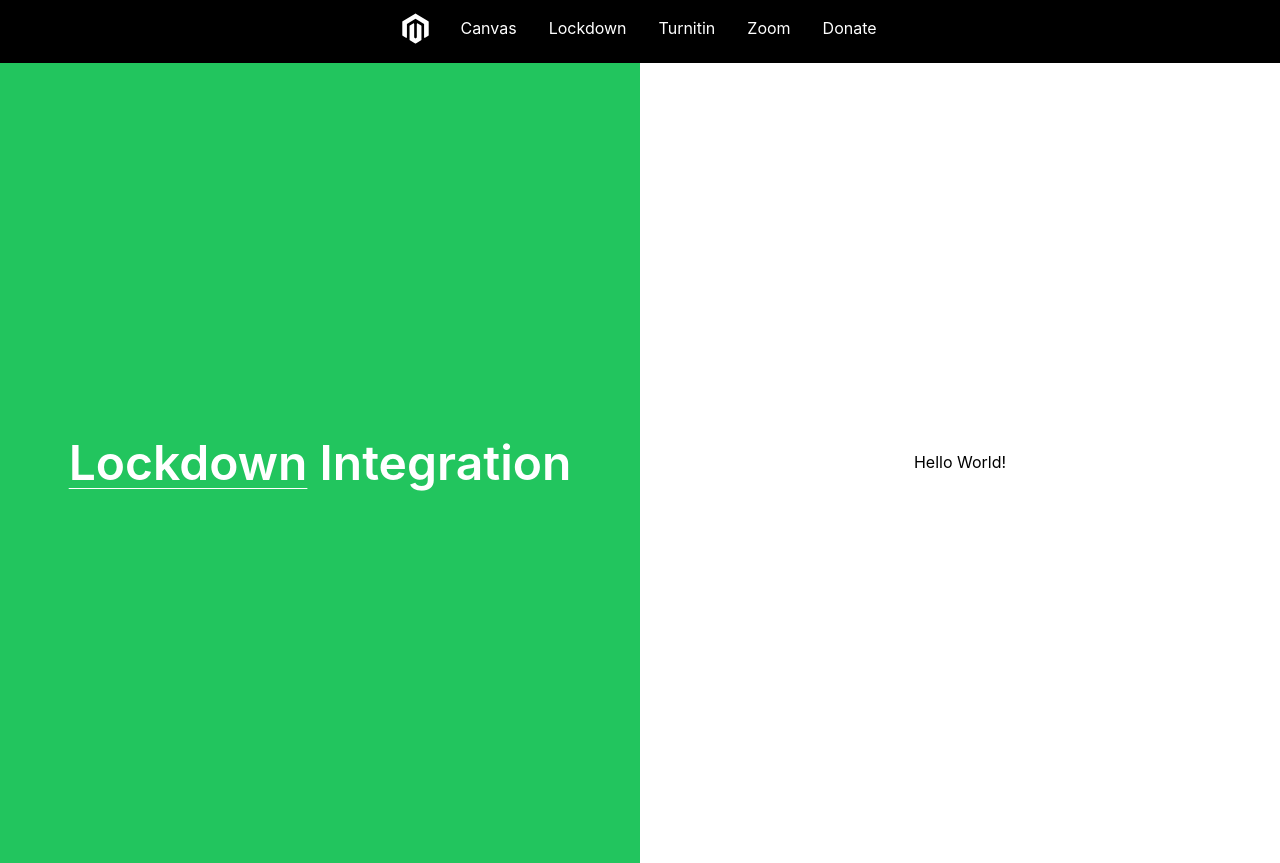
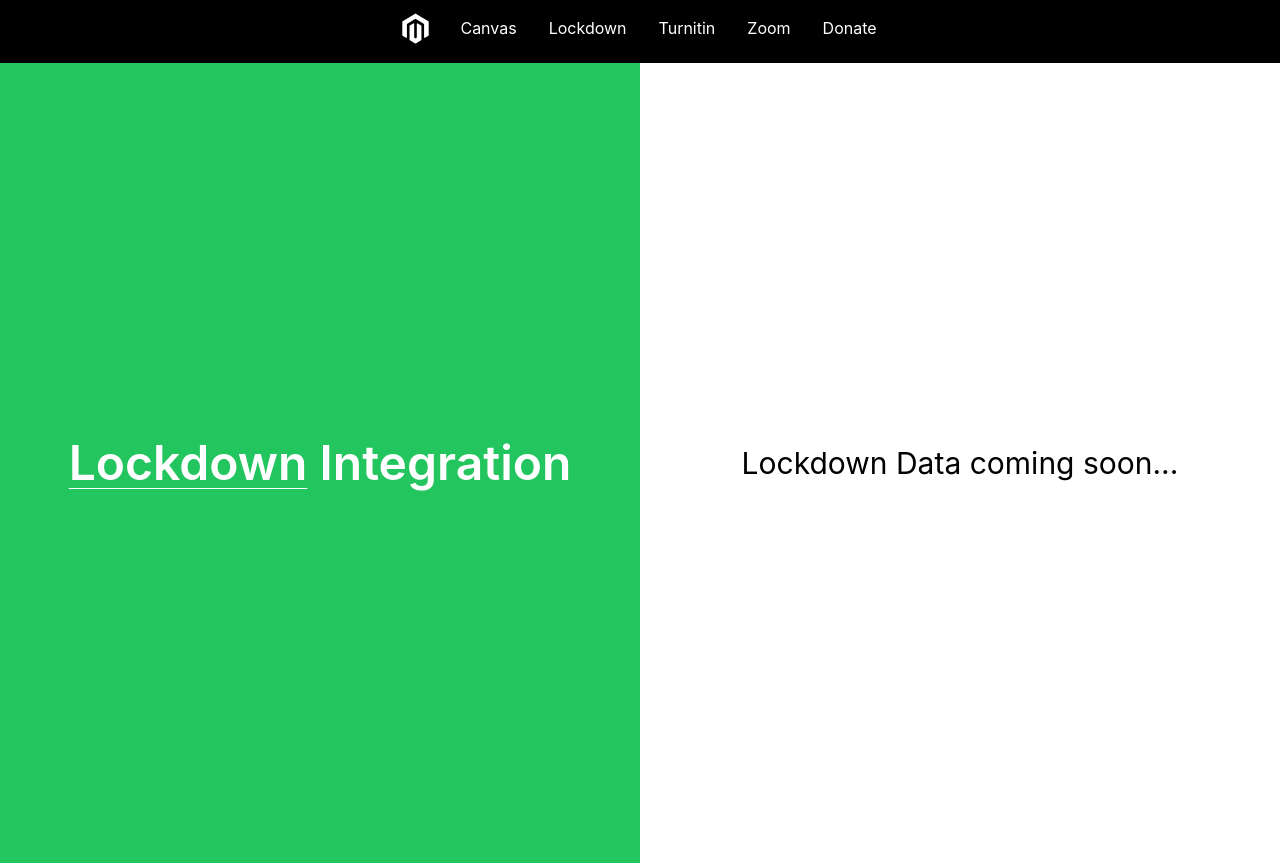
Before and after one commit to edwinhern/untstatus-next, a Next.js app: page /lockdown in a window 1280 px wide. Built offline with nearby package versions, Linux system fonts and the light colour scheme.

Commit message:
Dev (#5)
* inital commit

* update design

* updated responsive for phone and changed color text

* change font size

* created navbar and made route pages, and integrated stripe api

* added transitions and animations

```diff
--- a/components/mashead.tsx
+++ b/components/mashead.tsx
@@ -1,5 +1,31 @@
 import React, { useRef, useContext, useState, useCallback } from "react";
 import { ScrollContext } from "../utils/scroll-observer";
+import { motion } from 'framer-motion';
+
+const easing = [.6, -.05, .01, .99]
+
+const fadeInUp = {
+  inital: {
+    y:60,
+    opacity: 0,
+  },
+  animate: {
+    y:0,
+    opacity: 1,
+    transition: {
+      duration: .6,
+      ease: easing,
+    }
+  }
+}
+
+const stagger = {
+  animate: {
+    transition: {
+      staggerChildren: 0.1
+    }
+  }
+}
 
 const Masthead: React.FC = () => {
   const [imageLoaded, setImageLoaded] = useState(true);
@@ -18,7 +44,8 @@
   }, []);
 
   return (
-    <div
+    <motion.div variants={stagger}
+    animate={{ opacity:1}} initial={{ opacity:0}} transition={{delay: .2}}
       ref={refContainer}
       className="min-h-screen flex flex-col items-center justify-center sticky top-0 -z-10"
       style={{
@@ -42,13 +69,13 @@
         />
       </video>
 
-      <div className="p-12 font-bold z-10 text-white text-center flex-1 flex items-center justify-center flex-col">
+      <motion.div variants={fadeInUp} className="p-12 font-bold z-10 text-white text-center flex-1 flex items-center justify-center flex-col">
         <h1 className="mb-6 uppercase text-4xl xl:text-5xl">unt<a className="font-thin">Status</a></h1>
         <h2 className="mb-2 text-2xl xl:text-3xl tracking-tight">
           <span>Web Development,</span> <span>done right.</span>
         </h2>
-      </div>
-      <div
+      </motion.div>
+      <motion.div variants={fadeInUp}
         className={`animate-bounce flex-grow-0 pb-[100px] md:pb-20 transition-all duration-1000 z-10
             ${imageLoaded ? "opacity-100" : "opacity-0"}`}
       >
@@ -59,8 +86,8 @@
           alt="scroll down"
           onLoad={handleImageLoaded}
         />
-      </div>
-    </div>
+      </motion.div>
+    </motion.div>
   );
 };
 
--- a/components/navbar.tsx
+++ b/components/navbar.tsx
@@ -1,9 +1,6 @@
 import React from "react";
 import Image from "next/image";
-import { checkout } from "./checkout";
 import Link from 'next/link';
-
-
 
 const Navbar: React.FC = () => {
   return (
--- a/package.json
+++ b/package.json
@@ -14,6 +14,7 @@
     "embla-carousel-autoplay": "^6.2.0",
     "embla-carousel-class-names": "^6.2.0",
     "embla-carousel-react": "^6.2.0",
+    "framer-motion": "^6.3.11",
     "isomorphic-unfetch": "^3.1.0",
     "next": "12.1.5",
     "react": "18.1.0",
--- a/pages/_app.tsx
+++ b/pages/_app.tsx
@@ -2,14 +2,18 @@
 import type { AppProps } from "next/app";
 import ScrollObserver from "../utils/scroll-observer";
 import SizeObserver from "../utils/size-observer";
+import {AnimatePresence } from 'framer-motion';
 
 function MyApp({ Component, pageProps }: AppProps) {
   return (
-    <SizeObserver>
-      <ScrollObserver>
-        <Component {...pageProps} />
-      </ScrollObserver>
-    </SizeObserver>
+      <SizeObserver>
+        <ScrollObserver>
+        <AnimatePresence exitBeforeEnter>
+          <Component {...pageProps} />
+        </AnimatePresence>
+        </ScrollObserver>
+      </SizeObserver>
+
   );
 }
 
--- a/pages/canvas.tsx
+++ b/pages/canvas.tsx
@@ -1,15 +1,58 @@
 import React from "react";
+import { motion } from "framer-motion";
 import Navbar from "../components/navbar";
 import {WorkLink} from "../components/work";
 
+const easing = [.6, -.05, .01, .99]
+
+const fadeInUp = {
+  inital: {
+    y:100,
+    opacity: 0,
+  },
+  animate: {
+    y:0,
+    opacity: 1,
+    transition: {
+      duration: .6,
+      ease: easing,
+    }
+  }
+}
+const fadeInDown = {
+  inital: {
+    y:-100,
+    opacity: 0,
+  },
+  animate: {
+    y:0,
+    opacity: 1,
+    transition: {
+      duration: .6,
+      ease: easing,
+    }
+  }
+}
+
+const stagger = {
+  animate: {
+    transition: {
+      staggerChildren: 0.1
+    }
+  }
+}
+
 const canvasPage: React.FC = () => {
   return (
+    <motion.div variants={stagger}
+    animate="animate" initial="inital"
+    exit={{ opacity: 0 }}>
     <>
       <Navbar />
       {/* Work Container */}
       <div className="grid grid-cols-1 lg:grid-cols-2 w-full min-h-screen top-0 sticky">
         {/* Work Left */}
-        <div className="bg-opacity-100 saturate-100 bg-pink-500
+        <motion.div variants={fadeInUp} className="bg-opacity-100 saturate-100 bg-pink-500
         flex flex-col items-center justify-center h-[30vh] lg:h-auto
         text-white text-4xl md:text-5xl font-semibold leading-10"
         >
@@ -20,15 +63,16 @@
             Integration
           </span>
           {/* <span><a href="https://statushistory.instructure.com/unt.instructure.com" className="underline">Canvas</a> Integration</span> */}
-        </div> {/* Work Left */}
+        </motion.div> {/* Work Left */}
         {/* Work Right */}
         <div className="bg-white h-[70vh] lg:min-h-screen flex flex-1 lg:items-center text-center justify-center ">
-          <div className="w-full max-w-md pt-10 lg:pt-0 px-0 md:px-0">
-            Hello World!
-          </div>
+          <motion.div variants={fadeInDown} className="text-3xl w-full max-w-md pt-10 lg:pt-0 px-0 md:px-0">
+          Canvas Data coming soon...
+          </motion.div>
         </div> {/* Work Right */}
       </div> {/* Work Container */}
     </>
+    </motion.div>
   );
 };
 
--- a/pages/index.tsx
+++ b/pages/index.tsx
@@ -1,4 +1,5 @@
 import type { NextPage } from 'next'
+import { motion } from 'framer-motion';
 import Head from 'next/head'
 import Masthead from '../components/mashead'
 import AboutUs from '../components/aboutus'
@@ -6,18 +7,40 @@
 import Testimonials from '../components/testimonials'
 import Footer from '../components/footer'
 import ContactForm from '../components/contact-form'
-import Payment from '../components/payment'
 import Navbar from '../components/navbar'
+
+// animate: defines animation
+// initial: defines the inital state
+// exit: defines animation when component exits
+const easing = [.6, -.05, .01, .99]
+
+const fadeInUp = {
+  inital: {
+    opacity: 0,
+  },
+  animate: {
+    opacity: 1,
+    transition: {
+      duration: .6,
+      ease: easing,
+    }
+  }
+}
+
 const Home: NextPage = (initialData:any) => {
 
   return (
-    <div className="scroll-smooth">
+    <motion.div
+    animate="animate" initial="inital"
+    exit={{ opacity: 0 }}  >
       <Head>
         <title>Welcome</title>
         <meta name="description" content="Made for the people, UNT." />
         <link rel="icon" href="/assets/logos/logo-100.svg" />
       </Head>
-      <Navbar />
+      <motion.div variants={fadeInUp} >
+        <Navbar />
+      </motion.div>
       <Masthead />
       <AboutUs />
       <Works />
@@ -25,7 +48,7 @@
       <ContactForm />
       <Footer />
 
-    </div>
+    </motion.div>
   )
 }
 
--- a/pages/lockdown.tsx
+++ b/pages/lockdown.tsx
@@ -1,15 +1,59 @@
 import React from "react";
 import Navbar from "../components/navbar";
 import {WorkLink} from "../components/work";
+import {motion} from 'framer-motion';
+
+const easing = [.6, -.05, .01, .99]
+
+const fadeInUp = {
+  inital: {
+    y:100,
+    opacity: 0,
+  },
+  animate: {
+    y:0,
+    opacity: 1,
+    transition: {
+      duration: .6,
+      ease: easing,
+    }
+  }
+}
+
+const fadeInDown = {
+  inital: {
+    y:-100,
+    opacity: 0,
+  },
+  animate: {
+    y:0,
+    opacity: 1,
+    transition: {
+      duration: .6,
+      ease: easing,
+    }
+  }
+}
+
+const stagger = {
+  animate: {
+    transition: {
+      staggerChildren: 0.1
+    }
+  }
+}
 
 const lockdownPage: React.FC = () => {
   return (
     <>
       <Navbar />
       {/* Work Container */}
-      <div className="grid grid-cols-1 lg:grid-cols-2 w-full min-h-screen top-0 sticky">
+      <motion.div variants={stagger}
+      animate="animate" initial="inital"
+      exit={{ opacity: 0 }}
+      className="grid grid-cols-1 lg:grid-cols-2 w-full min-h-screen top-0 sticky">
         {/* Work Left */}
-        <div className="bg-opacity-100 saturate-100 bg-green-500
+        <motion.div variants={fadeInUp} className="bg-opacity-100 saturate-100 bg-green-500
         flex flex-col items-center justify-center h-[30vh] lg:h-auto
         text-white text-[34px] md:text-5xl font-semibold leading-10"
         >
@@ -19,14 +63,14 @@
             </WorkLink>{" "}
             Integration
           </span>
-        </div> {/* Work Left */}
+        </motion.div> {/* Work Left */}
         {/* Work Right */}
-        <div className="bg-white h-[70vh] lg:min-h-screen flex flex-1 lg:items-center text-center justify-center ">
-          <div className="w-full max-w-md pt-10 lg:pt-0 px-0 md:px-0">
-            Hello World!
-          </div>
+        <div  className="bg-white h-[70vh] lg:min-h-screen flex flex-1 lg:items-center text-center justify-center ">
+          <motion.div variants={fadeInDown} className="text-3xl w-full max-w-md pt-10 lg:pt-0 px-0 md:px-0">
+          Lockdown Data coming soon...
+          </motion.div>
         </div> {/* Work Right */}
-      </div> {/* Work Container */}
+      </motion.div> {/* Work Container */}
     </>
   );
 };
--- a/pages/turnitin.tsx
+++ b/pages/turnitin.tsx
@@ -1,15 +1,60 @@
 import React from "react";
 import Navbar from "../components/navbar";
 import {WorkLink} from "../components/work";
+import {motion} from 'framer-motion';
+
+const easing = [.6, -.05, .01, .99]
+
+const fadeInUp = {
+  inital: {
+    y:100,
+    opacity: 0,
+  },
+  animate: {
+    y:0,
+    opacity: 1,
+    transition: {
+      duration: .6,
+      ease: easing,
+    }
+  }
+}
+
+const fadeInDown = {
+  inital: {
+    y:-100,
+    opacity: 0,
+  },
+  animate: {
+    y:0,
+    opacity: 1,
+    transition: {
+      duration: .6,
+      ease: easing,
+    }
+  }
+}
+
+const stagger = {
+  animate: {
+    transition: {
+      staggerChildren: 0.1
+    }
+  }
+}
+
 
 const turnitinPage: React.FC = () => {
   return (
     <>
       <Navbar />
       {/* Work Container */}
-      <div className="grid grid-cols-1 lg:grid-cols-2 w-full min-h-screen top-0 sticky">
+      <motion.div
+      animate="animate" initial="inital"
+      exit={{ opacity: 0 }}
+      className="grid grid-cols-1 lg:grid-cols-2 w-full min-h-screen top-0 sticky">
         {/* Work Left */}
-        <div className="bg-opacity-100 saturate-100 bg-purple-500
+        <motion.div variants={fadeInUp} className="bg-opacity-100 saturate-100 bg-purple-500
         flex flex-col items-center justify-center h-[30vh] lg:h-auto
         text-white text-4xl md:text-5xl font-semibold leading-10"
         >
@@ -19,14 +64,14 @@
             </WorkLink>{" "}
             Integration
           </span>
-        </div> {/* Work Left */}
+        </motion.div> {/* Work Left */}
         {/* Work Right */}
         <div className="bg-white h-[70vh] lg:min-h-screen flex flex-1 lg:items-center text-center justify-center ">
-          <div className="w-full max-w-md pt-10 lg:pt-0 px-0 md:px-0">
-            Hello World!
-          </div>
+          <motion.div variants={fadeInDown} className="text-3xl w-full max-w-md pt-10 lg:pt-0 px-0 md:px-0">
+          Turnitin Data coming soon...
+          </motion.div>
         </div> {/* Work Right */}
-      </div> {/* Work Container */}
+      </motion.div> {/* Work Container */}
     </>
   );
 };
--- a/pages/zoom.tsx
+++ b/pages/zoom.tsx
@@ -1,15 +1,59 @@
 import React from "react";
 import Navbar from "../components/navbar";
 import {WorkLink} from "../components/work";
+import {motion} from 'framer-motion';
+
+const easing = [.6, -.05, .01, .99]
+
+const fadeInUp = {
+  inital: {
+    y:100,
+    opacity: 0,
+  },
+  animate: {
+    y:0,
+    opacity: 1,
+    transition: {
+      duration: .6,
+      ease: easing,
+    }
+  }
+}
+
+const fadeInDown = {
+  inital: {
+    y:-100,
+    opacity: 0,
+  },
+  animate: {
+    y:0,
+    opacity: 1,
+    transition: {
+      duration: .6,
+      ease: easing,
+    }
+  }
+}
+
+const stagger = {
+  animate: {
+    transition: {
+      staggerChildren: 0.1
+    }
+  }
+}
 
 const zoomPage: React.FC = () => {
   return (
     <>
       <Navbar />
       {/* Work Container */}
-      <div className="grid grid-cols-1 lg:grid-cols-2 w-full min-h-screen top-0 sticky">
+      <motion.div variants={stagger}
+      animate="animate" initial="inital"
+      exit={{ opacity: 0 }}
+      className="grid grid-cols-1 lg:grid-cols-2 w-full min-h-screen top-0 sticky">
         {/* Work Left */}
-        <div className="bg-opacity-100 saturate-100 bg-blue-500
+        <motion.div variants={fadeInUp} className="bg-opacity-100 saturate-100 bg-blue-500
         flex flex-col items-center justify-center h-[30vh] lg:h-auto
         text-white text-4xl md:text-5xl font-semibold leading-10"
         >
@@ -19,14 +63,14 @@
             </WorkLink>{" "}
             Integration
           </span>
-        </div> {/* Work Left */}
+        </motion.div> {/* Work Left */}
         {/* Work Right */}
         <div className="bg-white h-[70vh] lg:min-h-screen flex flex-1 lg:items-center text-center justify-center ">
-          <div className="w-full max-w-md pt-10 lg:pt-0 px-0 md:px-0">
-            Hello World!
-          </div>
+          <motion.div variants={fadeInDown} className="text-3xl w-full max-w-md pt-10 lg:pt-0 px-0 md:px-0">
+          Zoom Data coming soon...
+          </motion.div>
         </div> {/* Work Right */}
-      </div> {/* Work Container */}
+      </motion.div> {/* Work Container */}
     </>
   );
 };
```
Also changed, not shown: 2 other files (tests, documents, lock files or other folders).
